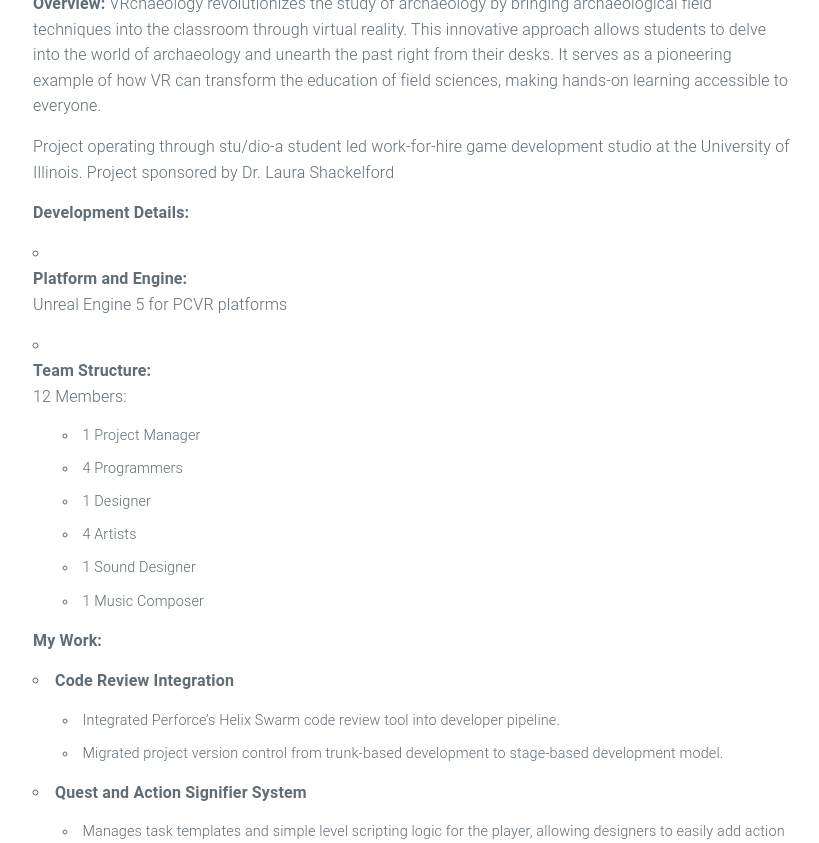
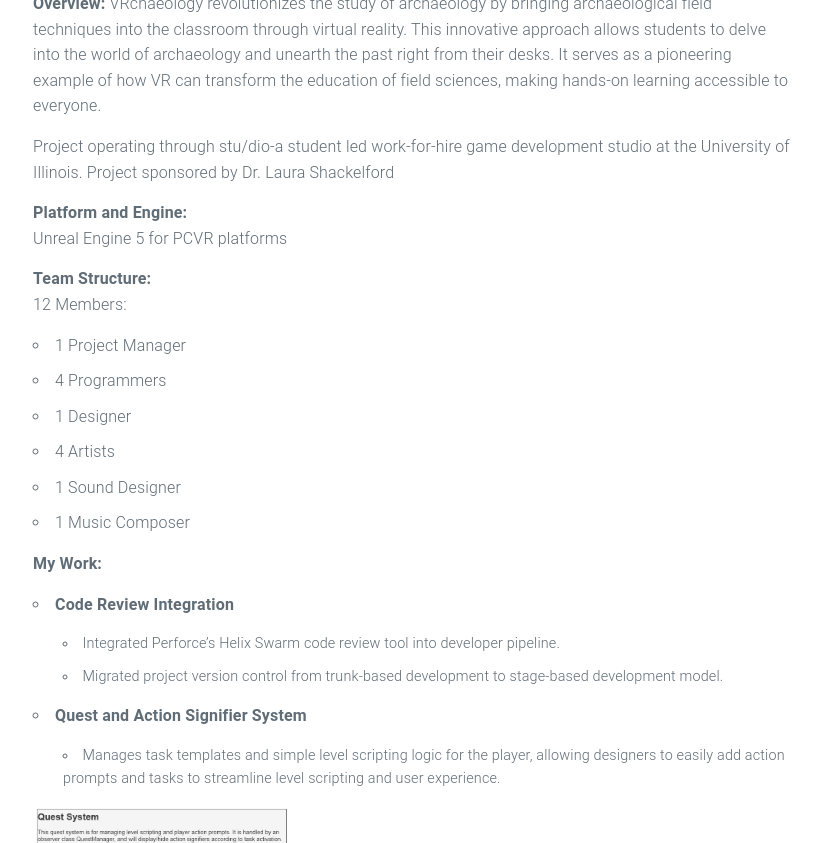
Before and after one commit to nickolas-simons/nickolas-simons.github.io, a Jekyll site: the page built from _posts/2025-05-01-VRchaeology.md, in a window 1280 px wide and 900 px high, scrolled down 633 px, cut to the strip 57-900 px from the top of the window. Shown: the whole strip, without its empty margins (227-1046 px from the left). Built offline with Jekyll 4.4.1, drawn with Linux system fonts in a browser that asks for light colours.

Commit message:
fixed formatting

```diff
--- a/_posts/2025-05-01-VRchaeology.md
+++ b/_posts/2025-05-01-VRchaeology.md
@@ -14,18 +14,17 @@ VRchaeology revolutionizes the study of archaeology by bringing archaeological f
 Project operating through stu/dio-a student led work-for-hire game development studio at the University of Illinois. Project sponsored by Dr. Laura Shackelford
 
 
-**Development Details:**
-   -  **Platform and Engine:**
-      Unreal Engine 5 for PCVR platforms
+**Platform and Engine:**
+   Unreal Engine 5 for PCVR platforms
 
-   -  **Team Structure:**
-      12 Members:
-      - 1 Project Manager
-      - 4 Programmers
-      - 1 Designer
-      - 4 Artists
-      - 1 Sound Designer
-      - 1 Music Composer
+**Team Structure:**
+   12 Members:
+   - 1 Project Manager
+   - 4 Programmers
+   - 1 Designer
+   - 4 Artists
+   - 1 Sound Designer
+   - 1 Music Composer
 
 
 **My Work:**
```
Also changed, not shown: _posts/2024-05-01-MasterDancer.md (+8 -9 lines).
